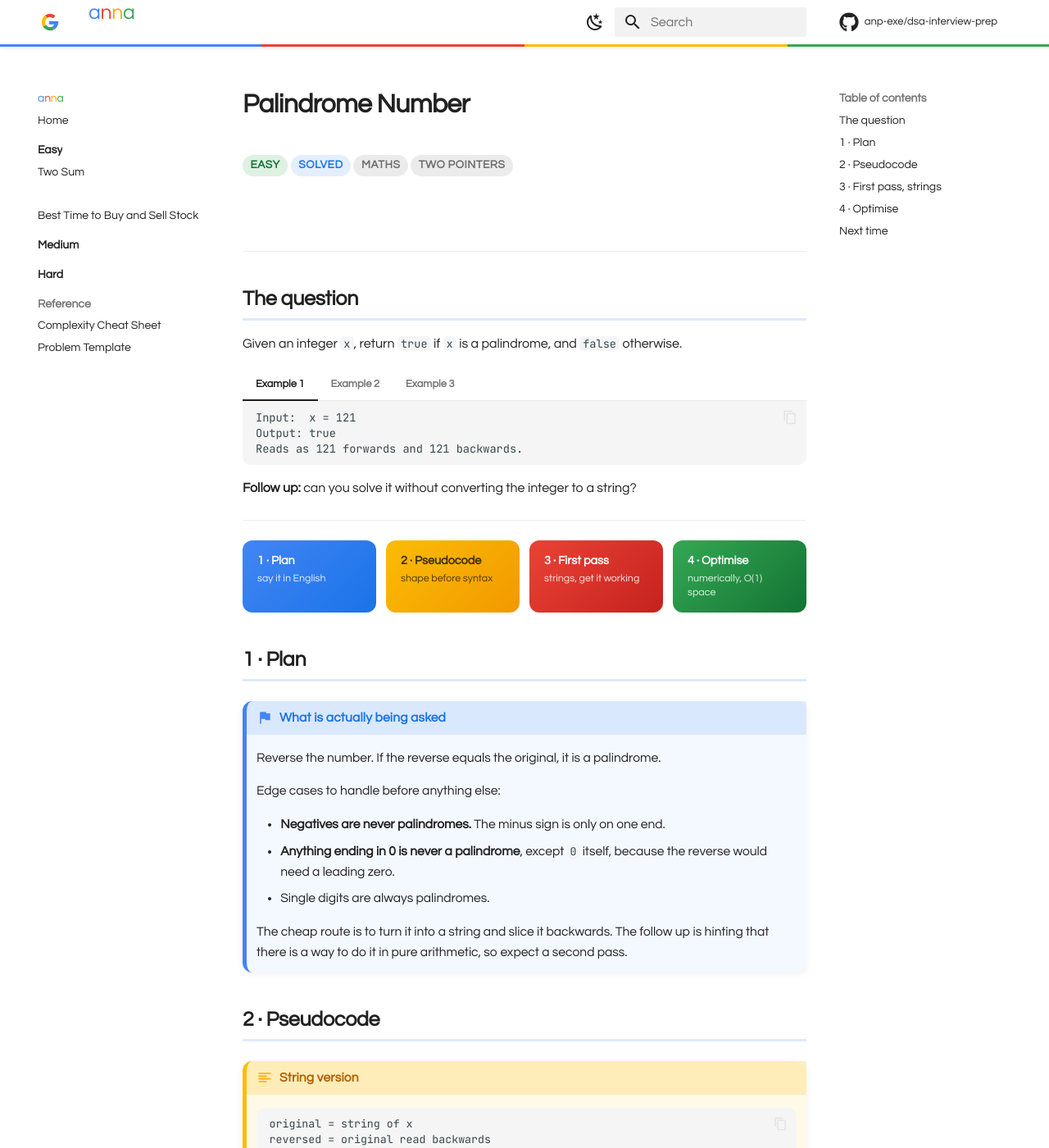
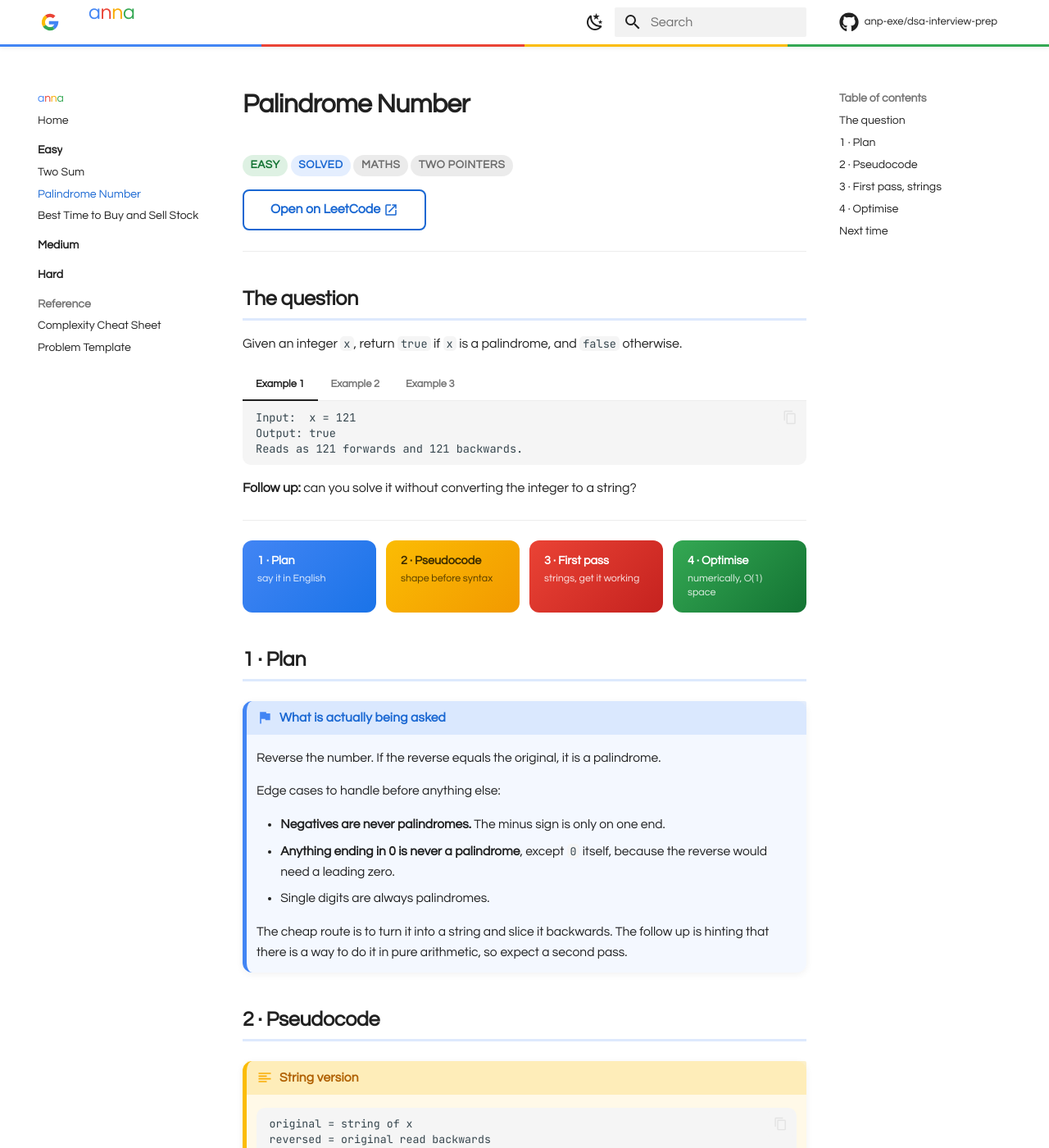
Before and after one commit to anp-exe/dsa-interview-prep, an MkDocs documentation site: the page built from docs/easy/palindrome-number.md, in a window 1280 px wide and 1400 px high. Shown: the whole window at 82% size. Built offline with MkDocs 1.6.1 and Material for MkDocs 9.7.7, drawn with Linux system fonts in a browser that asks for light colours; comment, search, counter and statistics services are not loaded.

Commit message:
fix disappearing links

```diff
--- a/docs/stylesheets/extra.css
+++ b/docs/stylesheets/extra.css
@@ -5,7 +5,7 @@
 
 :root {
   --g-blue:        #4285F4;
-  --g-blue-deep:   #1A73E8;
+  --g-blue-deep:   #1967D2;
   --g-red:         #EA4335;
   --g-red-deep:    #C5221F;
   --g-yellow:      #FBBC04;
@@ -16,6 +16,13 @@
   --g-purple:      #A142F4;
   --g-purple-deep: #7627BB;
 
+  --md-code-font: "JetBrains Mono", ui-monospace, monospace;
+}
+
+/* Material defines --md-typeset-a-color from --md-primary-fg-color on <body>,
+   so these have to sit on the body-level scheme selector, not :root, or the
+   white header colour leaks into every link and they vanish into the page. */
+[data-md-color-scheme="default"] {
   /* white header, dark text on it, the way Google's own chrome looks */
   --md-primary-fg-color:         #ffffff;
   --md-primary-fg-color--light:  #ffffff;
@@ -23,11 +30,12 @@
   --md-primary-bg-color:         rgba(0, 0, 0, .87);
   --md-primary-bg-color--light:  rgba(0, 0, 0, .54);
 
-  --md-accent-fg-color:          var(--g-blue-deep);
-  --md-accent-fg-color--transparent: rgba(26, 115, 232, .1);
+  --md-accent-fg-color:          #174EA6;
+  --md-accent-fg-color--transparent: rgba(25, 103, 210, .1);
+  --md-accent-bg-color:          #ffffff;
+  --md-accent-bg-color--light:   rgba(255, 255, 255, .7);
+
   --md-typeset-a-color:          var(--g-blue-deep);
-
-  --md-code-font: "JetBrains Mono", ui-monospace, monospace;
 }
 
 /* dark mode keeps the same four colours, brighter so they pop on slate */
@@ -45,7 +53,10 @@
   --md-primary-bg-color:        rgba(255, 255, 255, .92);
   --md-primary-bg-color--light: rgba(255, 255, 255, .6);
 
-  --md-accent-fg-color:         #8AB4F8;
+  --md-accent-fg-color:         #AECBFA;
+  --md-accent-fg-color--transparent: rgba(138, 180, 248, .1);
+  --md-accent-bg-color:         #16181d;
+  --md-accent-bg-color--light:  rgba(22, 24, 29, .7);
   --md-typeset-a-color:         #8AB4F8;
 }
 [data-md-color-scheme="slate"] .md-typeset h2 {
@@ -362,3 +373,24 @@
   height: 1.05em;
 }
 .md-typeset a.lc-link .twemoji svg { fill: #FFA116; }
+
+/* ---------- buttons ----------
+   Material colours .md-button from --md-primary-fg-color, which is the white
+   header here, so the label would be white on white. Pin it to the link blue. */
+.md-typeset .md-button {
+  color: var(--md-typeset-a-color);
+  border-color: currentcolor;
+  border-radius: 8px;
+  font-weight: 700;
+}
+.md-typeset .md-button:focus,
+.md-typeset .md-button:hover {
+  background-color: var(--md-typeset-a-color);
+  border-color: var(--md-typeset-a-color);
+  color: var(--md-default-bg-color);
+}
+.md-typeset .md-button--primary {
+  background-color: var(--md-typeset-a-color);
+  border-color: var(--md-typeset-a-color);
+  color: var(--md-default-bg-color);
+}
```
